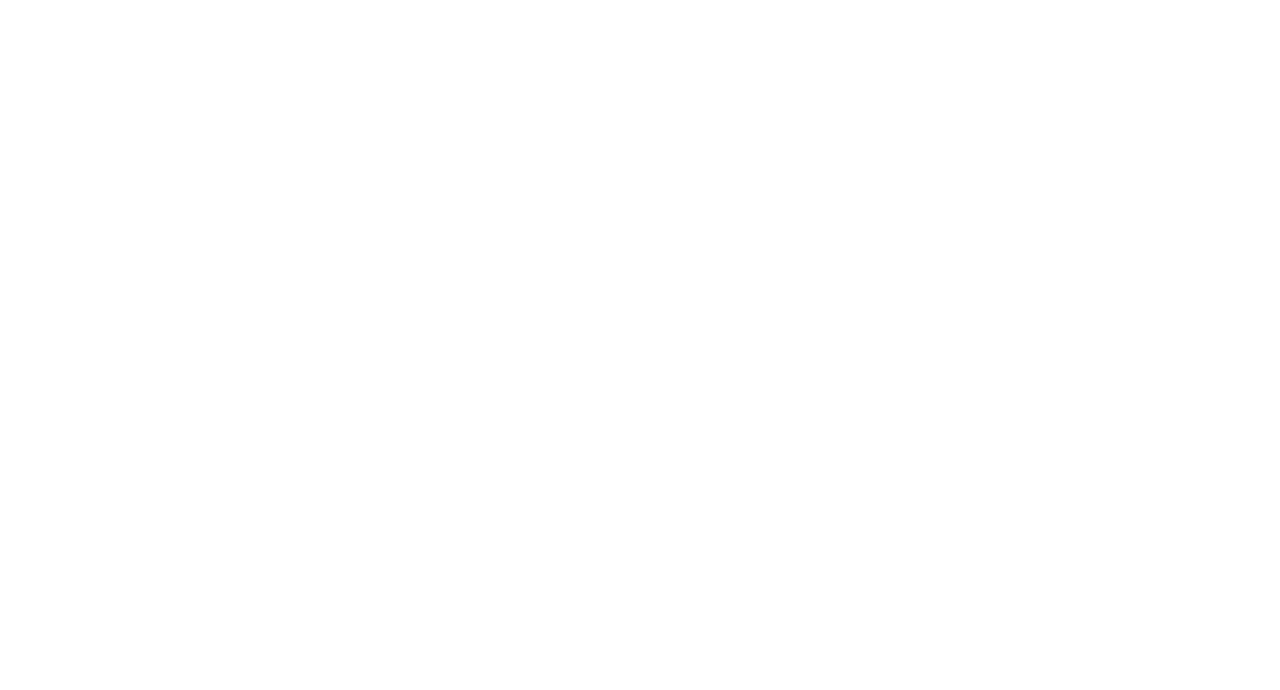
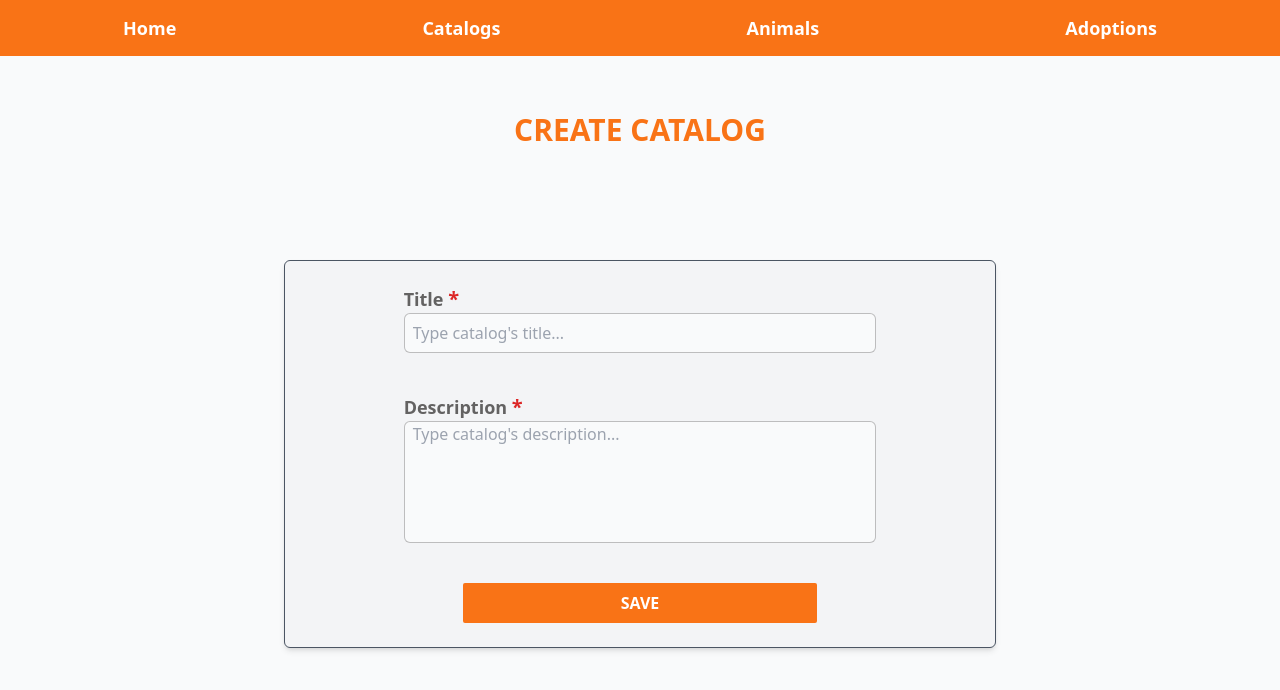
Before and after one commit to PixeLarm12/animal-adoption-system, a Vue app in the folder front/: page /catalogs/create in a window 1280 px wide. Before the commit this address had no page. Shown: the top 690 px of the page. Built offline with nearby package versions, Linux system fonts and the light colour scheme.

Commit message:
Added CatalogCreateOrEdit | Fixed architeture

```diff
--- a/front/src/css/input.css
+++ b/front/src/css/input.css
@@ -8,6 +8,10 @@
     @apply w-full bg-gray-50 text-default-gray rounded-md h-10 pl-2 focus:bg-gray-100 border border-default-gray border-opacity-40;
 }
 
+.default-input-textarea {
+    @apply w-full bg-gray-50 text-default-gray rounded-md pl-2 focus:bg-gray-100 border border-default-gray border-opacity-40 resize-none;
+}
+
 .default-button {
     @apply h-10 bg-orange-500 rounded-sm flex justify-center items-center text-white font-bold uppercase px-4;
 }
--- a/front/src/css/output.css
+++ b/front/src/css/output.css
@@ -640,8 +640,8 @@
   width: 100vw;
 }
 
-.w-9\/12{
-  width: 75%;
+.resize-none{
+  resize: none;
 }
 
 .grid-cols-12{
@@ -834,6 +834,25 @@
   background-color: rgb(243 244 246 / var(--tw-bg-opacity));
 }
 
+.default-input-textarea{
+  width: 100%;
+  resize: none;
+  border-radius: 0.375rem;
+  border-width: 1px;
+  border-color: rgb(99 98 98 / var(--tw-border-opacity));
+  --tw-border-opacity: 0.4;
+  --tw-bg-opacity: 1;
+  background-color: rgb(249 250 251 / var(--tw-bg-opacity));
+  padding-left: 0.5rem;
+  --tw-text-opacity: 1;
+  color: rgb(99 98 98 / var(--tw-text-opacity));
+}
+
+.default-input-textarea:focus{
+  --tw-bg-opacity: 1;
+  background-color: rgb(243 244 246 / var(--tw-bg-opacity));
+}
+
 .default-button{
   display: flex;
   height: 2.5rem;
--- a/front/src/pages/AnimalCreateOrEdit.vue
+++ b/front/src/pages/Animals/AnimalCreateOrEdit.vue
@@ -41,6 +41,11 @@
                     <input v-model="animal.birth_date" type="date" name="birth-date" id="birth-date" class="default-input" required>
                 </div>
 
+                <div class="col-span-12 w-8/12 flex justify-start items-center text-left flex-wrap">
+                    <label for="title" class="text-default-gray font-bold text-lg">Description <span class="text-xl text-red-600 font-bold">*</span></label>
+                    <textarea v-model="animal.description" name="description" id="description" placeholder="Type animal's description..." class="default-input resize-none" required></textarea>
+                </div>
+
                 <div class="col-span-12 w-6/12 flex justify-center items-center text-left">
                     <button class="w-full default-button">Save</button>
                 </div>
@@ -50,7 +55,7 @@
 </template>
 
 <script>
-import PageTemplate from "../components/PageTemplate.vue"
+import PageTemplate from "../../components/PageTemplate.vue"
 
 export default {
     beforeMount() {
--- a/front/src/pages/Animals.vue
+++ b/front/src/pages/Animals/Animals.vue
@@ -32,8 +32,8 @@
 </template>
 
 <script>
-import PageTemplate from "../components/PageTemplate.vue"
-import TableTemplate from '../components/Utils/TableTemplate.vue'
+import PageTemplate from "../../components/PageTemplate.vue"
+import TableTemplate from '../../components/Utils/TableTemplate.vue'
 
 export default {
     components: {
--- /dev/null
+++ b/front/src/pages/Catalogs/CatalogCreateOrEdit.vue
@@ -0,0 +1,52 @@
+<template>
+    <page-template :title="getPageTitle">
+        <div class="w-8/12 py-6 flex flex-col justify-center items-center bg-gray-100 shadow-md border border-gray-600 rounded-md">
+            <div class="w-full grid grid-cols-12 place-content-center place-items-center gap-y-10">
+                <div class="col-span-12 w-8/12 flex justify-start items-center text-left flex-wrap">
+                    <label for="title" class="text-default-gray font-bold text-lg">Title <span class="text-xl text-red-600 font-bold">*</span></label>
+                    <input v-model="catalog.title" type="text" name="title" id="title" placeholder="Type catalog's title..." class="default-input" required>
+                </div>
+
+                <div class="col-span-12 w-8/12 flex justify-start items-center text-left flex-wrap">
+                    <label for="title" class="text-default-gray font-bold text-lg">Description <span class="text-xl text-red-600 font-bold">*</span></label>
+                    <textarea v-model="catalog.description" name="description" id="description" placeholder="Type catalog's description..." class="default-input-textarea" cols="30" rows="5" required></textarea>
+                </div>
+
+                <div class="col-span-12 w-6/12 flex justify-center items-center text-left">
+                    <button class="w-full default-button">Save</button>
+                </div>
+            </div>
+        </div>
+    </page-template>
+</template>
+
+<script>
+import PageTemplate from "../../components/PageTemplate.vue"
+
+export default {
+    beforeMount() {
+        // if(this.$route.params.id) {
+        //     this.getCatalog();
+        // }
+    },
+    components: {
+        PageTemplate
+    },
+    computed: {
+        getPageTitle() {
+            return this.catalog.id ? `Edit ${this.catalog.title}` : 'Create catalog';
+        },
+    },
+    data() {
+        return {
+            catalog: {
+                id: '',
+                title: '',
+                description: '',
+            },
+        }
+    },
+
+}
+
+</script>
--- a/front/src/pages/CatalogDetail.vue
+++ b/front/src/pages/Catalogs/CatalogDetail.vue
@@ -9,7 +9,7 @@
 </template>
 
 <script>
-import PageTemplate from "../components/PageTemplate.vue"
+import PageTemplate from "../../components/PageTemplate.vue"
 
 export default {
     components: {
--- a/front/src/pages/Catalogs.vue
+++ b/front/src/pages/Catalogs/Catalogs.vue
@@ -1,5 +1,11 @@
 <template>
     <page-template title="Catalogs">
+
+        <div class="w-8/12 flex flex-row justify-start items-center">
+            <router-link to="/catalogs/create" class="default-button mb-5">Create new Catalog</router-link>
+            <button class="default-button mb-5">See table view</button>
+        </div>
+
         <div class="w-8/12 flex flex-row justify-center items-center gap-4 flex-wrap">
             <router-link to="/catalogs/detail/1" class="bg-catalog-card">
                 <h2>See catalog 1</h2>
@@ -9,7 +15,7 @@
 </template>
 
 <script>
-import PageTemplate from "../components/PageTemplate.vue"
+import PageTemplate from "../../components/PageTemplate.vue"
 
 export default {
     components: {
```
Also changed, not shown: front/src/main.js (+7 -4 lines).
